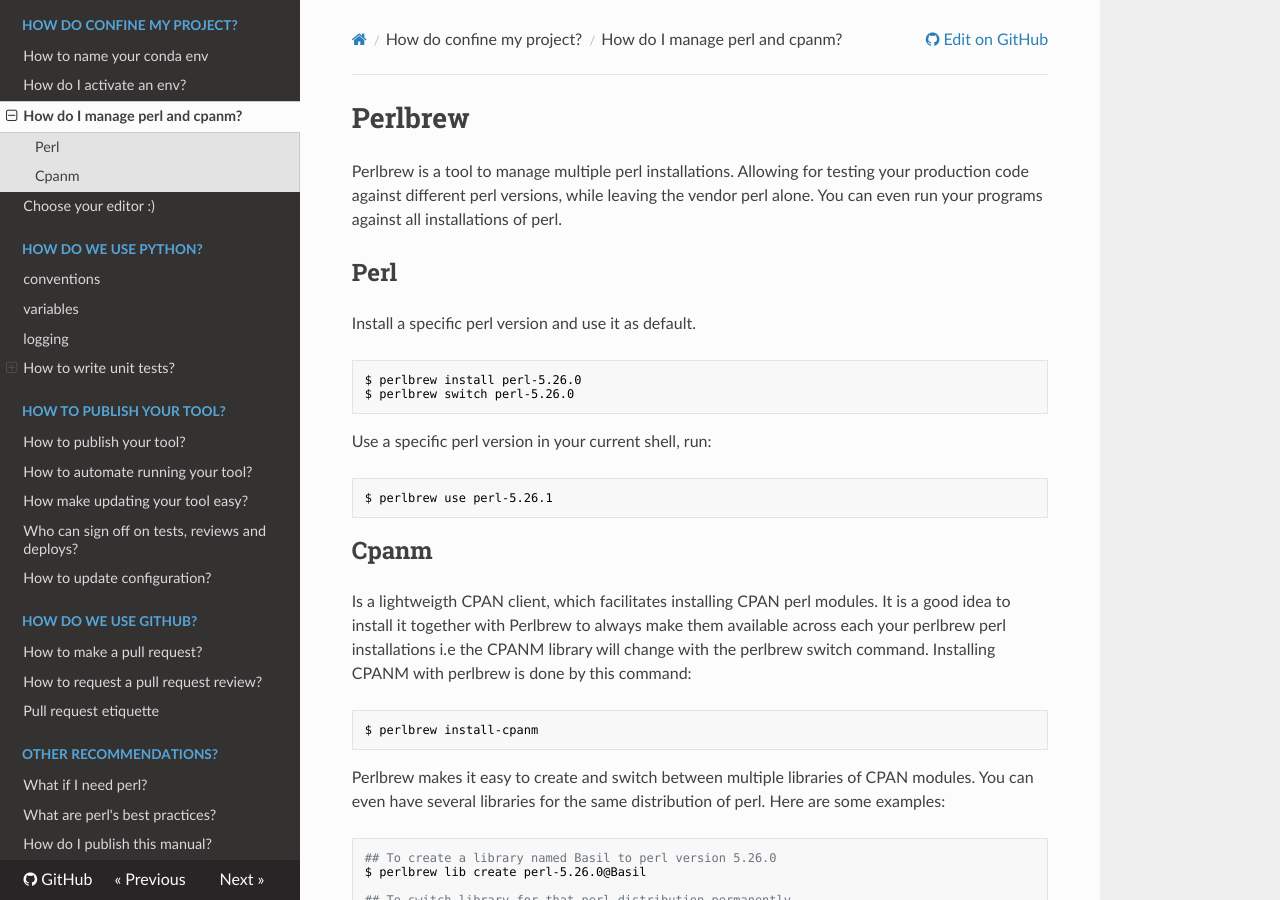
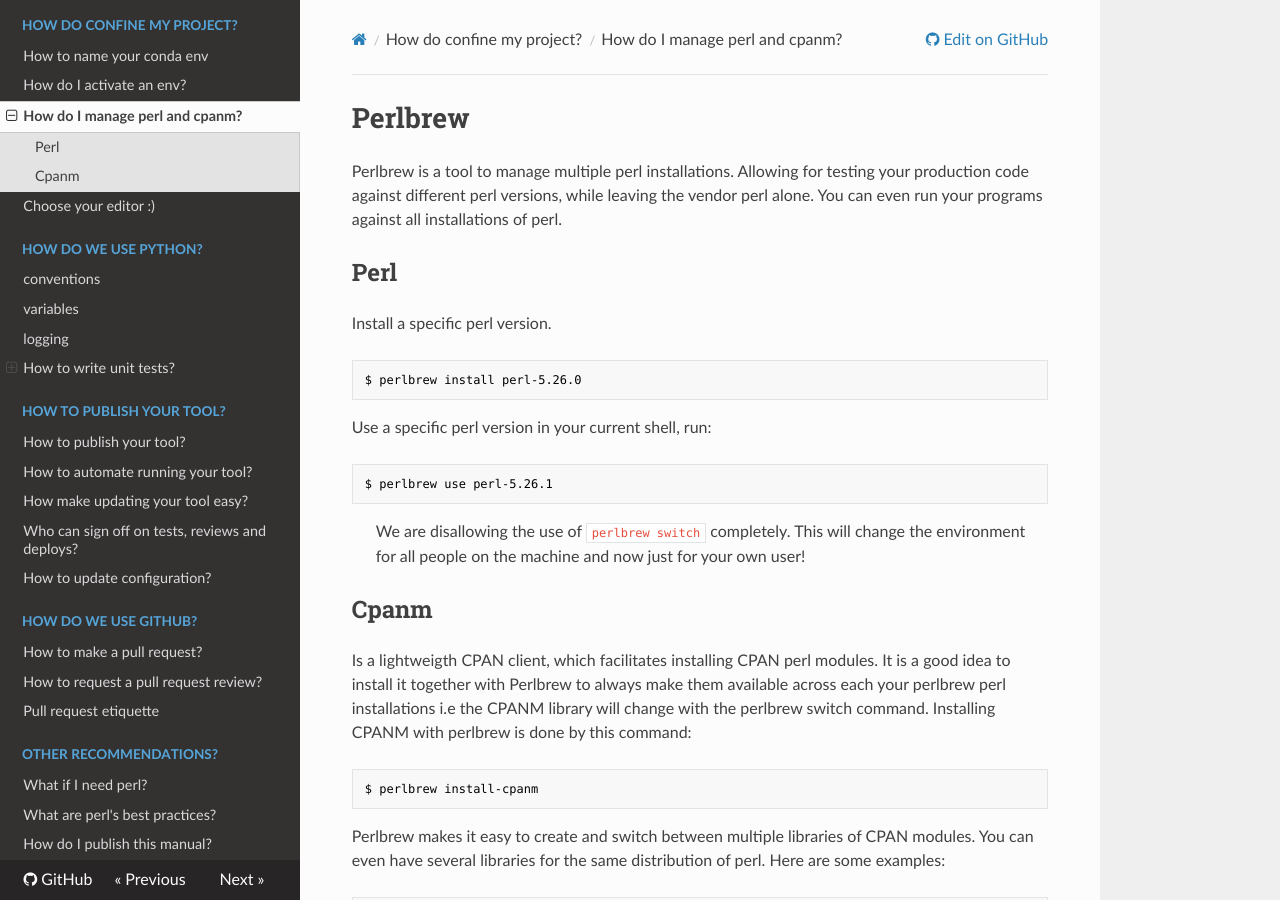
Before and after one commit to ingkebil/development, an MkDocs documentation site: the page built from docs/perl/installation/perlbrew.md, in a window 1280 px wide and 900 px high. Built offline with MkDocs 1.6.1, drawn with Linux system fonts in a browser that asks for light colours; nearby versions of some CDN libraries.

Commit message:
fix(perlbrew): disallow perlbrew switch

````diff
--- a/docs/perl/installation/perlbrew.md
+++ b/docs/perl/installation/perlbrew.md
@@ -2,16 +2,17 @@
 Perlbrew is a tool to manage multiple perl installations. Allowing for testing your production code against different perl versions, while leaving the vendor perl alone. You can even run your programs against all installations of perl.
 
 ## Perl
-Install a specific perl version and use it as default.
+Install a specific perl version.
 ```Bash
 $ perlbrew install perl-5.26.0
-$ perlbrew switch perl-5.26.0
 ```
 
 Use a specific perl version in your current shell, run:
 ```Bash
 $ perlbrew use perl-5.26.1
 ```
+
+> We are disallowing the use of `perlbrew switch` completely. This will change the environment for all people on the machine and now just for your own user!
 
 ## Cpanm
 Is a lightweigth CPAN client, which facilitates installing CPAN perl modules. It is a good idea to install it together with Perlbrew to always make them available across each your perlbrew perl installations i.e the CPANM library will change with the perlbrew switch command.
````
